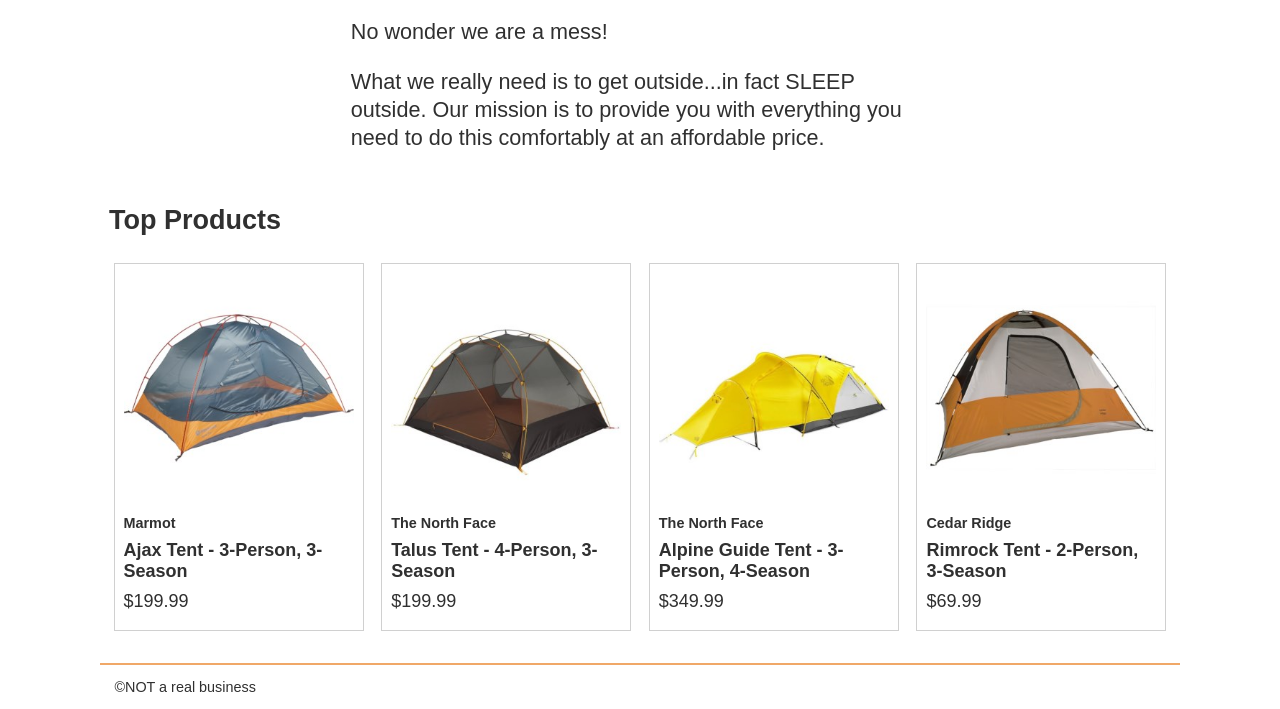
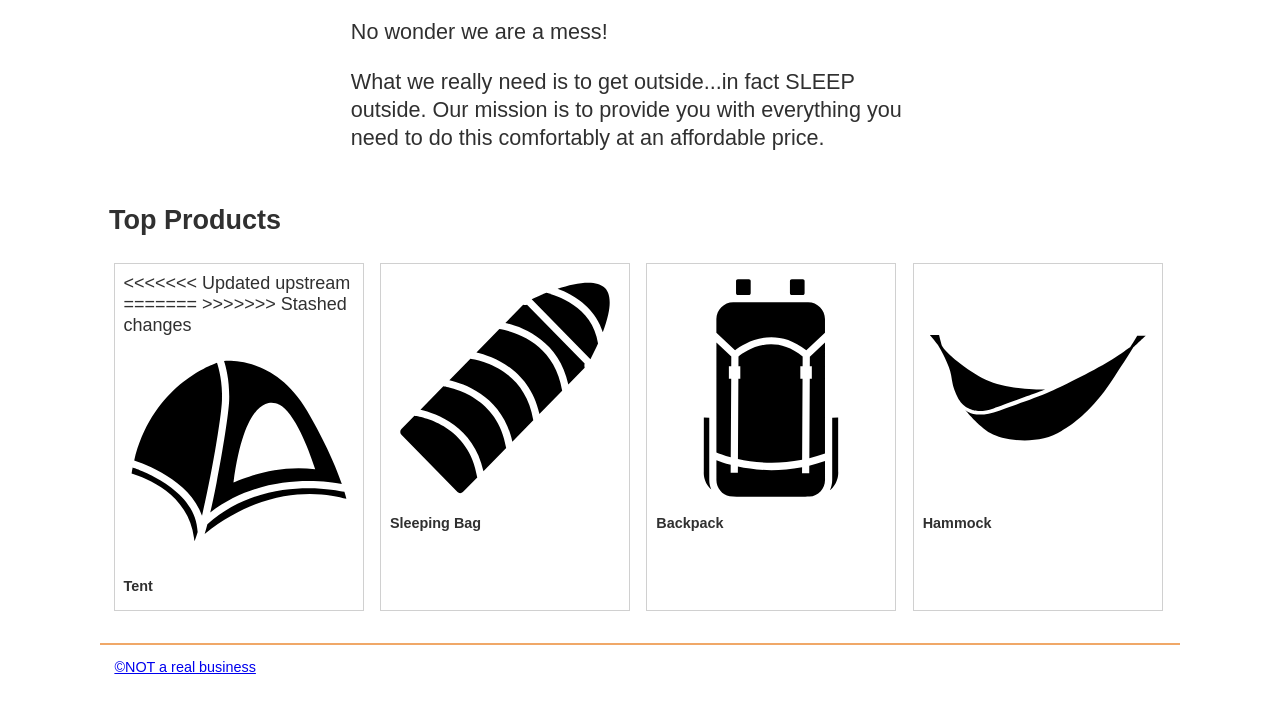
Before and after one commit to animacpac/WDD-Team4, a website built with Vite: page src/index.html in a window 1280 px wide. Shown: the part 469-1178 px from the top of the page. Built offline with nearby package versions, Linux system fonts and the light colour scheme.

Commit message:
as
New file

```diff
--- a/src/index.html
+++ b/src/index.html
@@ -54,50 +54,48 @@
         <h2>Top Products</h2>
         <ul class="product-list">
           <li class="product-card">
+<<<<<<< Updated upstream
             <a href="product_pages/marmot-ajax-3.html">
+=======
+            <a href="product-listing/index.html?category=tents">
+>>>>>>> Stashed changes
             <img
-              src="images/tents/marmot-ajax-tent-3-person-3-season-in-pale-pumpkin-terracotta~p~880rr_01~320.jpg"
+              src="images/tent.svg"
               alt="Marmot Ajax tent"
             />
-            <h3 class="card__brand">Marmot</h3>
-            <h2 class="card__name">Ajax Tent - 3-Person, 3-Season</h2>
-            <p class="product-card__price">$199.99</p></a>
+            <h3 class="card__brand">Tent</h3>
+
           </li>
           <li class="product-card">
-            <a href="product_pages/northface-talus-4.html">
+            <a href="product-listing/index.html?category=sleeping-bag">
             <img
-              src="images/tents/the-north-face-talus-tent-4-person-3-season-in-golden-oak-saffron-yellow~p~985rf_01~320.jpg"
+              src="images/Sleeping_bag.svg"
               alt="Talus Tent - 4-Person, 3-Season"
             />
-            <h3 class="card__brand">The North Face</h3>
-            <h2 class="card__name">Talus Tent - 4-Person, 3-Season</h2>
-            <p class="product-card__price">$199.99</p></a>
+            <h3 class="card__brand">Sleeping Bag</h3>
+
             </li>
           </li>
           <li class="product-card">
-            <a href="product_pages/northface-alpine-3.html">
+            <a href="product-listing/index.html?category=backpacks">
             <img
-              src="images/tents/the-north-face-alpine-guide-tent-3-person-4-season-in-canary-yellow-high-rise-grey~p~985pr_01~320.jpg"
+              src="images/backpack.svg"
               alt="Alpine Guide Tent - 3-Person, 4-Season"
             />
-            <h3 class="card__brand">The North Face</h3>
-            <h2 class="card__name">
-              Alpine Guide Tent - 3-Person, 4-Season
-            </h2>
-            <p class="product-card__price">$349.99</p></a>
+            <h3 class="card__brand">Backpack</h3>
+
+
           </li>
           <li class="product-card">
-            <a href="product_pages/cedar-ridge-rimrock-2.html">
+            <a href="product-listing/index.html?category=hammocks">
             <img
-              src="images/tents/cedar-ridge-rimrock-tent-2-person-3-season-in-rust-clay~p~344yj_01~320.jpg"
+              src="images/hammock.svg"
               alt="Rimrock Tent - 2-Person, 3-Season"
             />
-            <h3 class="card__brand">Cedar Ridge</h3>
-            <h2 class="card__name">
-              Rimrock Tent - 2-Person, 3-Season
-            </h2>
-            <p class="product-card__price">$69.99</p></a>
+            <h3 class="card__brand">Hammock</h3>
+
           </li>
+
         </ul>
       </section>
     </main>
--- a/src/js/main.js
+++ b/src/js/main.js
@@ -0,0 +1 @@
+import ProductData from './productData.js';
--- /dev/null
+++ b/src/product-listing/index.html
@@ -0,0 +1,33 @@
+<!DOCTYPE html>
+<html lang="en">
+  <head>
+    <meta charset="UTF-8" />
+    <meta name="viewport" content="width=device-width, initial-scale=1.0" />
+    <title>Sleep Outside | Product Listing</title>
+    <link rel="stylesheet" href="../css/style.css" />
+    <!-- HTML to build a product card -->
+    <template id="product-card-template">
+      <li class="product-card">
+        <a href="../product_pages/product-details.html?product=">
+          <img src="" alt="Image of " />
+          <h3 class="card__brand"></h3>
+          <h2 class="card__name"></h2>
+          <p class="product-card__price">$</p></a
+        >
+      </li>
+    </template>
+    <script src="../js/product-listing.js" type="module"></script>
+  </head>
+  <body>
+    <header class="divider" id="main-header"></header>
+    <main class="divider">
+      <section class="products">
+        <h2>Top Products: <span class="title"></span></h2>
+        <ul class="product-list">
+          <!-- products will go here -->
+        </ul>
+      </section>
+    </main>
+    <footer id="main-footer"></footer>
+  </body>
+</html>
```
Also changed, not shown: src/js/product-listing.js (added, +15 -0 lines), src/js/product.js (+12 -0 lines), src/js/productData.js (added, +28 -0 lines), src/js/productList.js (added, +10 -0 lines), src/js/utils.js (+9 -0 lines), src/images/Sleeping_bag.svg (added), src/images/backpack.svg (added), src/images/hammock.svg (added), src/images/tent.svg (added), 1 other file.
